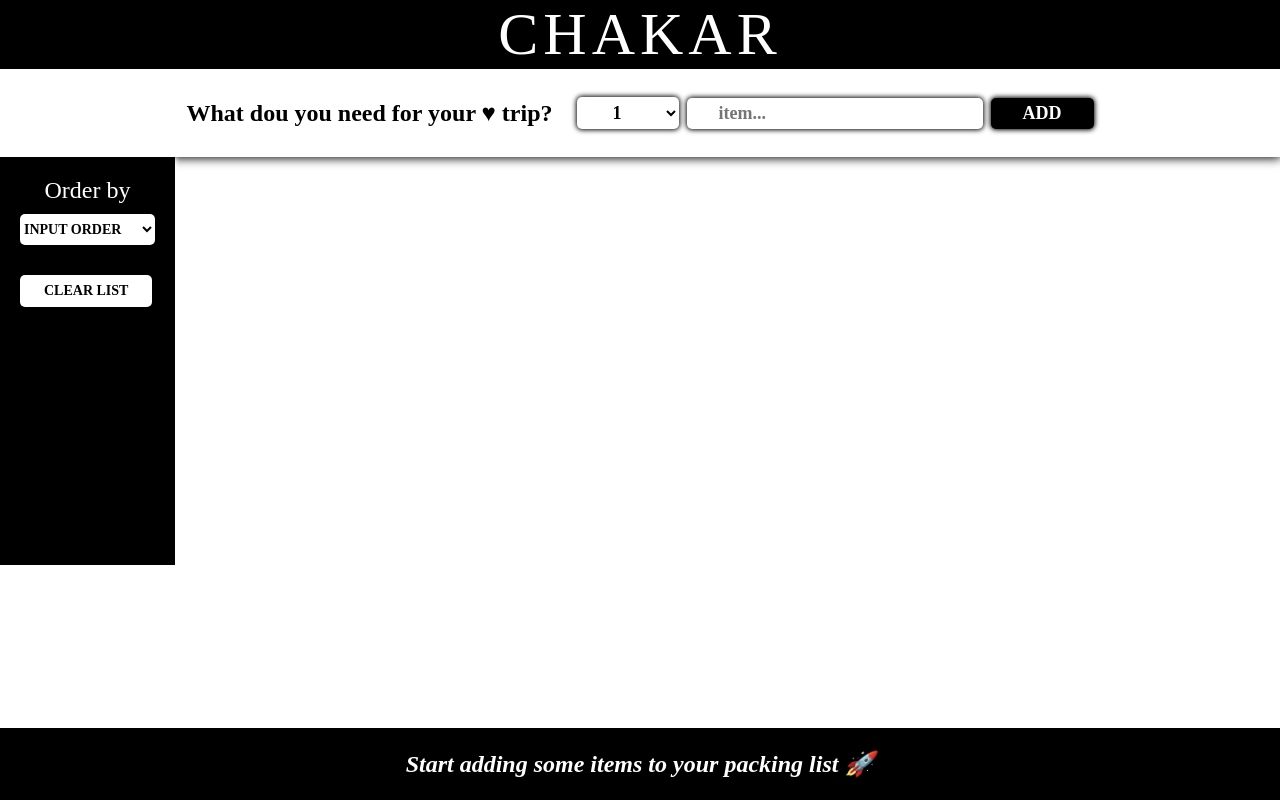
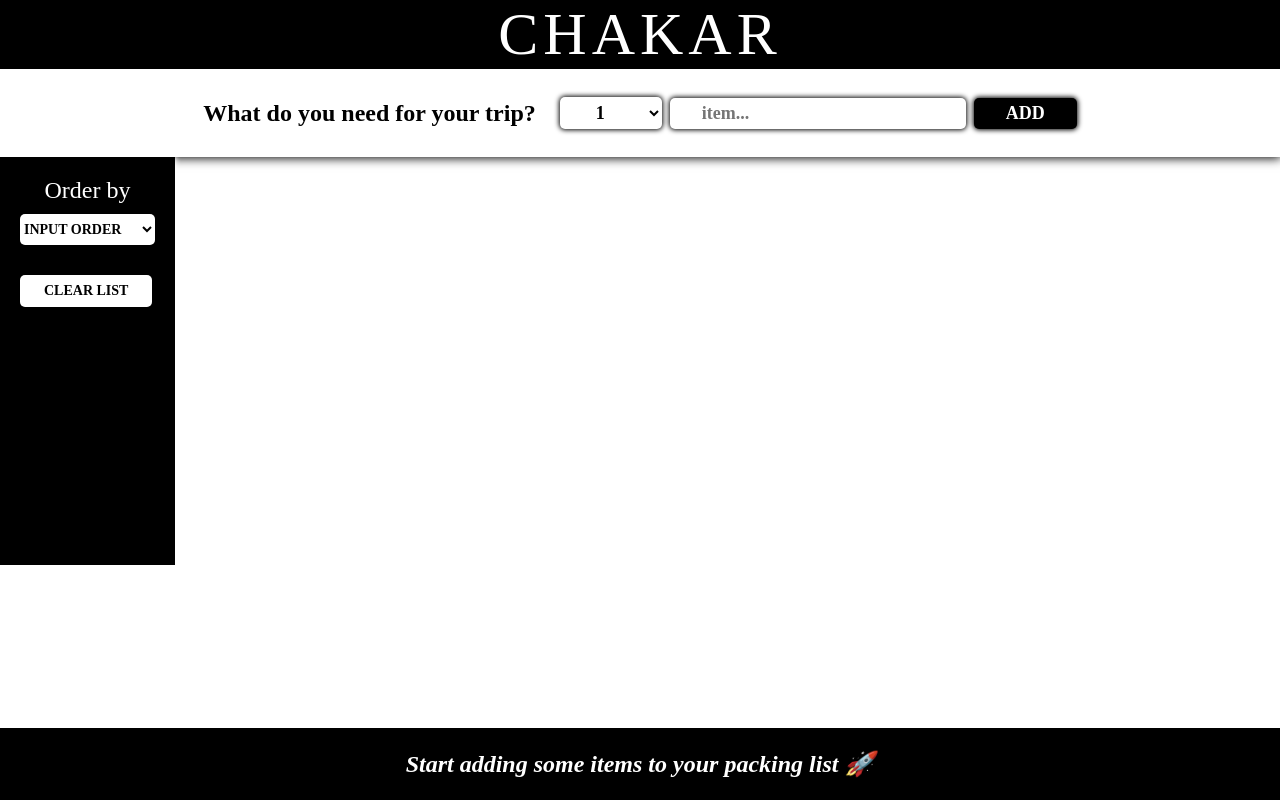
Before and after one commit to Ehsan2022/05-travel-list, a React (Create React App) app: page / in a window 1280 px wide. Built offline with nearby package versions, Linux system fonts and the light colour scheme.

Commit message:
form text changed

```diff
--- a/src/components/Form.js
+++ b/src/components/Form.js
@@ -1,3 +1,5 @@
+/** @format */
+
 import { useState } from "react";
 
 export default function Form({ handleAddItem }) {
@@ -19,7 +21,7 @@
   }
   return (
     <form className="add-form" onSubmit={handleSubmit}>
-      <h3>What dou you need for your ♥ trip?</h3>
+      <h3>What do you need for your trip?</h3>
       <select
         value={quantity}
         onChange={(e) => setQuantity(Number(e.target.value))}>
@@ -33,7 +35,8 @@
         type="text"
         value={description}
         onChange={(e) => setDescription(e.target.value)}
-        placeholder="item..." />
+        placeholder="item..."
+      />
       <button>Add</button>
     </form>
   );
```
